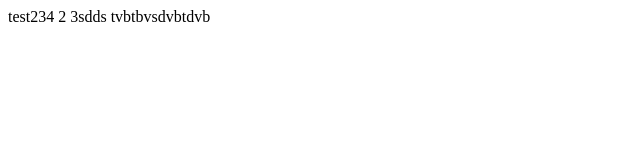
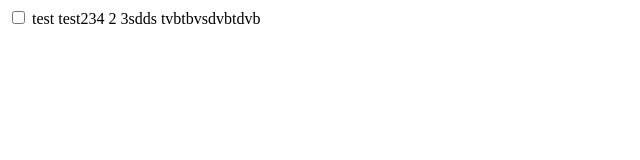
Before and after one commit to MrTrustLumber/LT2MTLTPGui, a plain HTML site: page index.html in a window 1280 px wide. Shown: the full height of the page, 0-640 px from the left. Drawn offline with Linux system fonts and the light colour scheme.

Commit message:
Create Homepage

```diff
--- a/index.html
+++ b/index.html
@@ -1,3 +1,6 @@
+<input type="checkbox"> test
+
+
 test234
 
 2 3sdds
```
